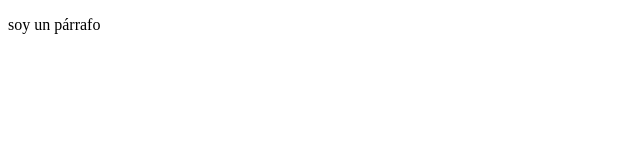
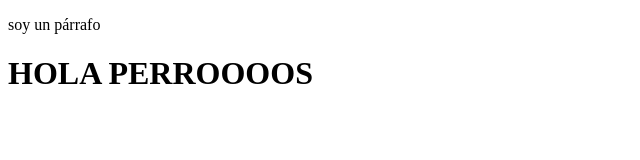
Before and after one commit to diego7402/proyectoDemoCursoPrework, a plain HTML site: page index.html in a window 1280 px wide. Shown: the whole page, without its empty margins (0-640 px from the left). Drawn offline with Linux system fonts and the light colour scheme.

Commit message:
cambios agregamos sitio de twitch

```diff
--- a/index.html
+++ b/index.html
@@ -8,5 +8,6 @@
 </head>
 <body>
     <p>soy un párrafo</p>
+    <h1>HOLA PERROOOOS</h1>
 </body>
 </html>
```
Also changed, not shown: 1 other file.
